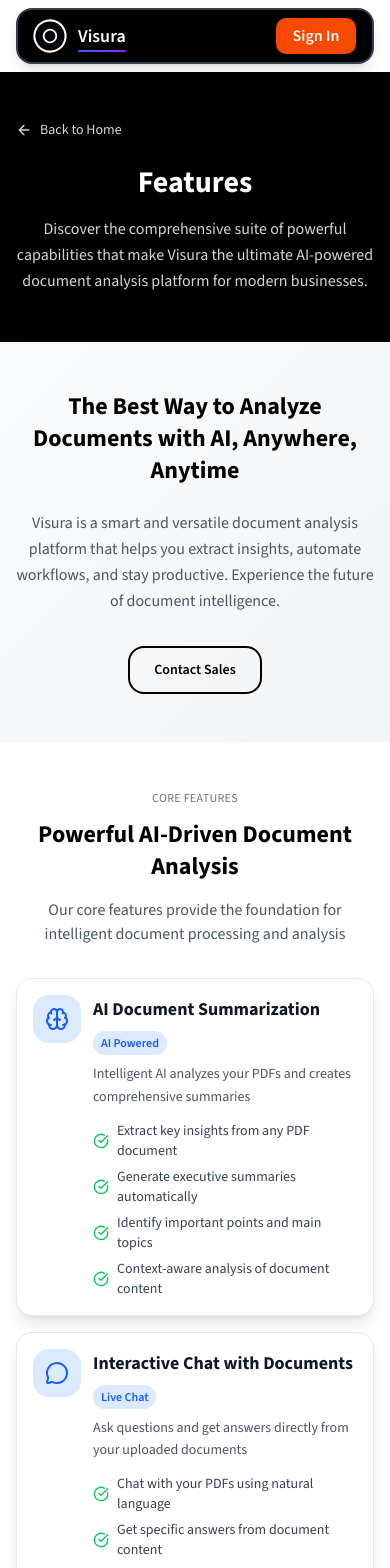
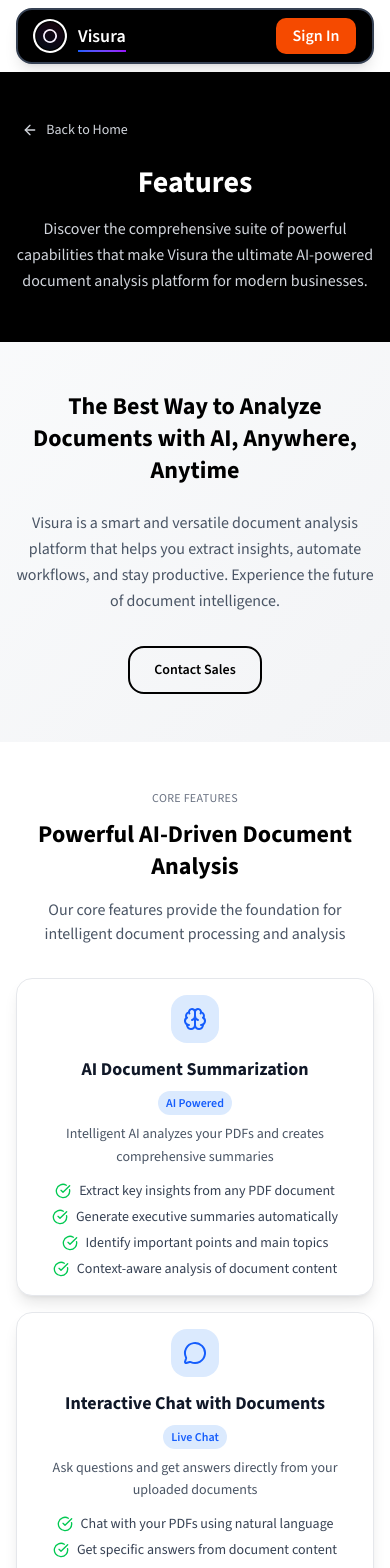
Before and after one commit to parbhatkapila4/Visura, a Next.js app: page /features in a window 390 px wide. Shown: the top 1568 px of the page. Built offline with nearby package versions, Linux system fonts and the light colour scheme; no server answers.

Commit message:
Enhance layout and styling

```diff
--- a/app/features/page.tsx
+++ b/app/features/page.tsx
@@ -135,7 +135,7 @@
         <div className="max-w-7xl mx-auto px-4 sm:px-6 lg:px-8 relative z-10">
           <Link
             href="/"
-            className="inline-flex items-center gap-2 text-gray-300 hover:text-white transition-colors mb-6 sm:mb-8"
+            className="inline-flex items-center justify-center md:justify-start gap-2 text-gray-300 hover:text-white transition-colors mb-6 sm:mb-8 w-full md:w-auto -ml-30"
           >
             <ArrowLeft className="w-4 h-4 sm:w-5 sm:h-5" />
             <span className="text-sm sm:text-base">Back to Home</span>
@@ -185,21 +185,21 @@
               const Icon = feature.icon;
               return (
                 <div key={index} className="bg-white rounded-xl sm:rounded-2xl p-4 sm:p-6 lg:p-8 shadow-lg border border-gray-200 hover:shadow-xl transition-all duration-300">
-                  <div className="flex items-start gap-3 sm:gap-4 lg:gap-6">
+                  <div className="flex flex-col md:flex-row items-center md:items-start gap-3 sm:gap-4 lg:gap-6 text-center md:text-left">
                     <div className="w-12 h-12 sm:w-14 sm:h-14 lg:w-16 lg:h-16 bg-blue-100 rounded-xl sm:rounded-2xl flex items-center justify-center flex-shrink-0">
                       <Icon className="w-6 h-6 sm:w-7 sm:h-7 lg:w-8 lg:h-8 text-blue-600" />
                     </div>
-                    <div className="flex-1 min-w-0">
-                      <div className="flex flex-col sm:flex-row sm:items-baseline sm:justify-between gap-2 mb-2 sm:mb-3">
+                    <div className="flex-1 min-w-0 w-full">
+                      <div className="flex flex-col items-center md:items-start sm:flex-row sm:items-baseline sm:justify-between gap-2 mb-2 sm:mb-3">
                         <h3 className="text-lg sm:text-xl lg:text-2xl font-bold text-gray-900">{feature.title}</h3>
-                        <span className="text-xs sm:text-sm font-semibold text-blue-600 bg-blue-100 px-2 sm:px-3 py-1 rounded-full self-start">
+                        <span className="text-xs sm:text-sm font-semibold text-blue-600 bg-blue-100 px-2 sm:px-3 py-1 rounded-full">
                           {feature.stats}
                         </span>
                       </div>
                       <p className="text-gray-600 mb-3 sm:mb-4 text-sm sm:text-base lg:text-lg leading-relaxed">{feature.description}</p>
                       <ul className="space-y-1.5 sm:space-y-2">
                         {feature.features.map((item, itemIndex) => (
-                          <li key={itemIndex} className="flex items-center text-gray-700 text-sm sm:text-base">
+                          <li key={itemIndex} className="flex items-center justify-center md:justify-start text-gray-700 text-sm sm:text-base">
                             <CheckCircle className="w-4 h-4 sm:w-5 sm:h-5 text-green-500 mr-2 sm:mr-3 flex-shrink-0" />
                             <span className="break-words">{item}</span>
                           </li>
@@ -234,10 +234,10 @@
                   </div>
                   <h3 className="text-lg sm:text-xl font-bold text-gray-900 mb-2 sm:mb-3">{feature.title}</h3>
                   <p className="text-sm sm:text-base text-gray-600 mb-3 sm:mb-4 leading-relaxed">{feature.description}</p>
-                  <ul className="space-y-1.5 sm:space-y-2 text-left">
+                  <ul className="space-y-1.5 sm:space-y-2 text-center md:text-left">
                     {feature.details.map((detail, detailIndex) => (
-                      <li key={detailIndex} className="text-xs sm:text-sm text-gray-600 flex items-start">
-                        <div className="w-1.5 h-1.5 bg-gray-400 rounded-full mt-1.5 sm:mt-2 mr-2 sm:mr-3 flex-shrink-0"></div>
+                      <li key={detailIndex} className="text-xs sm:text-sm text-gray-600 flex items-center justify-center md:justify-start md:items-start">
+                        <div className="w-1.5 h-1.5 bg-gray-400 rounded-full mt-0 md:mt-1.5 sm:mt-2 mr-2 sm:mr-3 flex-shrink-0"></div>
                         <span className="break-words">{detail}</span>
                       </li>
                     ))}
```
